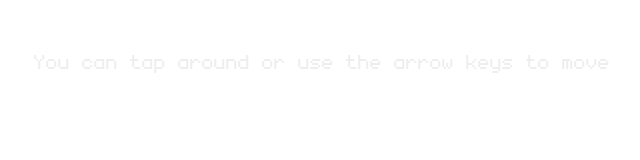
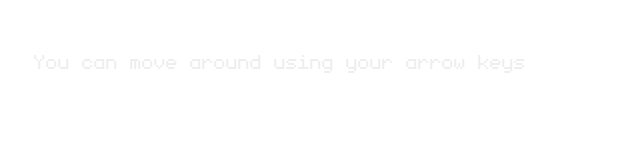
Before and after one commit to BRArjun/KaboomJS_Web-GameDev, a website built with Vite: page index.html in a window 1280 px wide. Shown: the full height of the page, 37-677 px from the left. Built offline with nearby package versions, Linux system fonts and the light colour scheme; what kaboom would draw is missing.

Commit message:
Update index.html

```diff
--- a/index.html
+++ b/index.html
@@ -75,7 +75,7 @@
     </style>
     <div id="app">
       <div id="ui">
-        <p class="note">You can tap around or use the arrow keys to move</p>
+        <p class="note">You can move around using your arrow keys</p>
         <div id = "textbox-container" style="display:none">
           <div id="textbox">
             <p id="dialogue" class="ui-text"></p>
```
